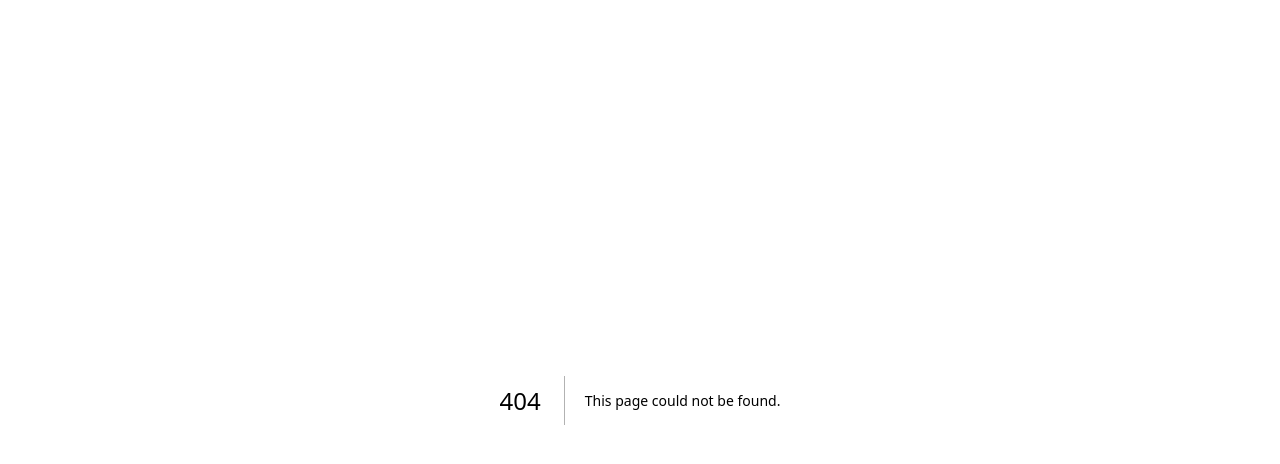
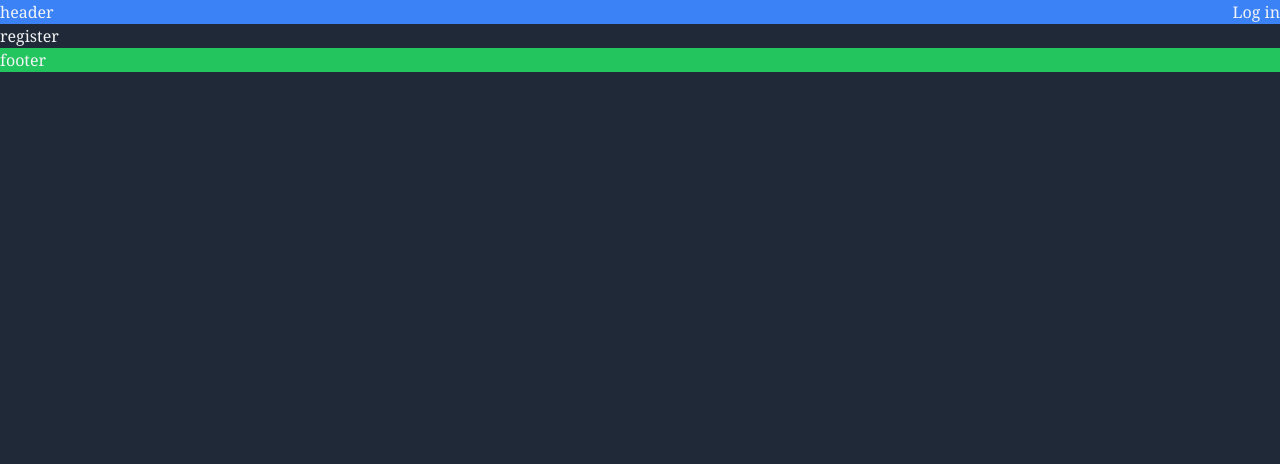
Before and after one commit to nakashi94/muscle-power, a Next.js app in the folder front/: page /mypage/food-register in a window 1280 px wide. Before the commit this address had no page. Shown: the top 464 px of the page. Built offline with nearby package versions, Linux system fonts and the light colour scheme; no server answers.

Commit message:
layout要素をコンポーネント分割して、import先を変更

```diff
--- a/front/src/components/Header.tsx
+++ b/front/src/components/layouts/Header.tsx
@@ -4,8 +4,8 @@ import React, { memo, useState } from "react";
 import { ToastContainer, toast } from "react-toastify";
 import "react-toastify/dist/ReactToastify.css";
 import { getAuth, signInWithPopup, GoogleAuthProvider } from "firebase/auth";
-import { app } from "../config/firebase/firebaseInit";
-import { provider } from "../config/firebase/auth-google-provider-create";
+import { app } from "../../config/firebase/firebaseInit";
+import { provider } from "../../config/firebase/auth-google-provider-create";
 import Modal from "react-modal";
 
 // Modal.setAppElement("__next");
--- /dev/null
+++ b/front/src/components/layouts/index.tsx
@@ -0,0 +1,3 @@
+export { Footer } from "./Footer";
+export { Header } from "./Header";
+export { HeadTitle } from "./HeadTitle";
--- a/front/src/pages/index.tsx
+++ b/front/src/pages/index.tsx
@@ -1,9 +1,7 @@
 import Image from "next/image";
 
 import muscle from "../images/muscle-man-back.jpg";
-import { HeadTitle } from "../components/HeadTitle";
-import { Header } from "../components/Header";
-import { Footer } from "../components/Footer";
+import { Footer, Header, HeadTitle } from "../components/layouts";
 
 export const Home = () => {
   return (
--- /dev/null
+++ b/front/src/pages/mypage/food-register.tsx
@@ -0,0 +1,15 @@
+import { Footer, Header, HeadTitle } from "../../components/layouts";
+import React from "react";
+
+export const FoodRegister: React.FC = () => {
+  return (
+    <>
+      <HeadTitle title={"food-register | "} />
+      <Header />
+      <div>register</div>
+      <Footer />
+    </>
+  );
+};
+
+export default FoodRegister;
--- a/front/src/pages/mypage/index.tsx
+++ b/front/src/pages/mypage/index.tsx
@@ -11,9 +11,7 @@ import {
 } from "chart.js";
 import { Bar } from "react-chartjs-2";
 
-import { HeadTitle } from "../../components/HeadTitle";
-import { Header } from "../../components/Header";
-import { Footer } from "../../components/Footer";
+import { Footer, Header, HeadTitle } from "../../components/layouts";
 
 ChartJS.register(
   CategoryScale,
--- a/front/src/pages/mypage/profile.tsx
+++ b/front/src/pages/mypage/profile.tsx
@@ -1,7 +1,6 @@
-import { Footer } from "@/components/Footer";
-import { HeadTitle } from "@/components/HeadTitle";
-import { Header } from "@/components/Header";
 import React from "react";
+
+import { Footer, Header, HeadTitle } from "../../components/layouts";
 
 export const Profile: React.FC = () => {
   return (
```
Also changed, not shown: front/src/components/layouts/Footer.tsx (renamed from front/src/components/Footer.tsx), front/src/components/layouts/HeadTitle.tsx (renamed from front/src/components/HeadTitle.tsx).
